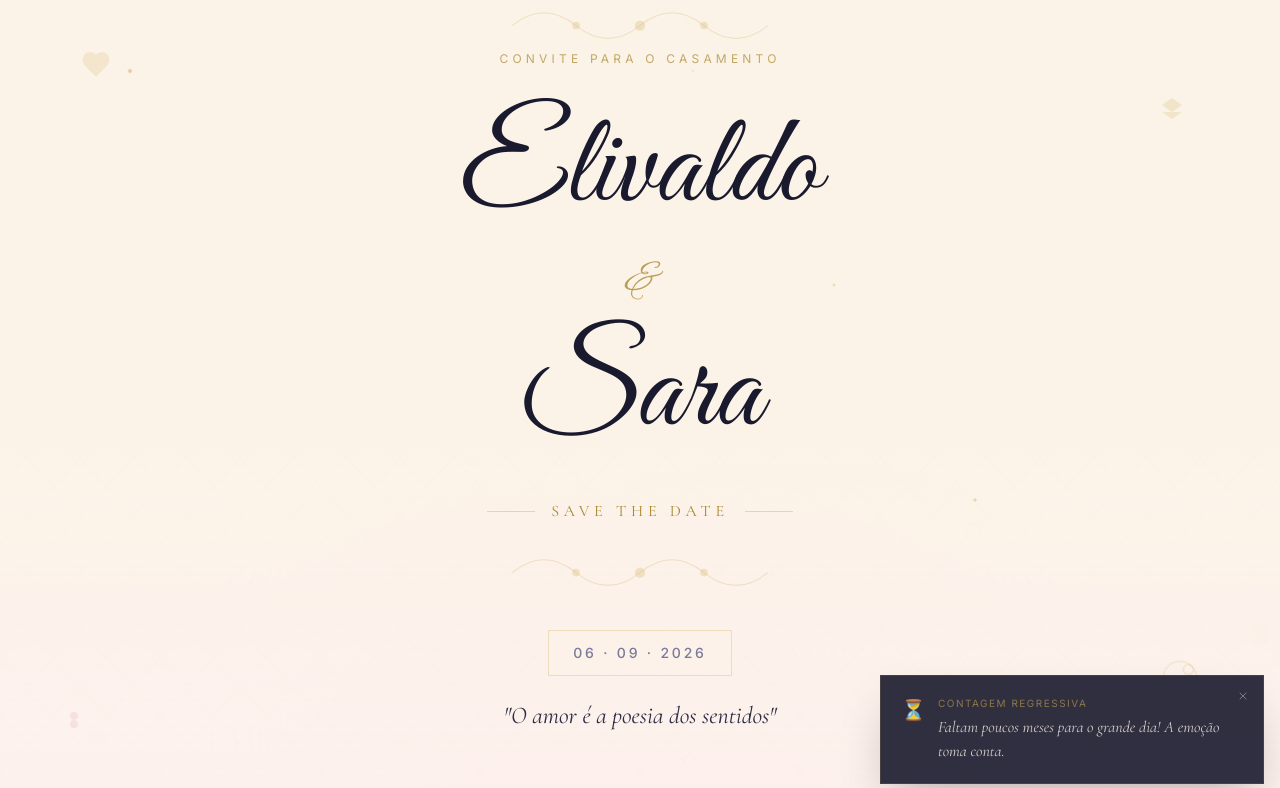
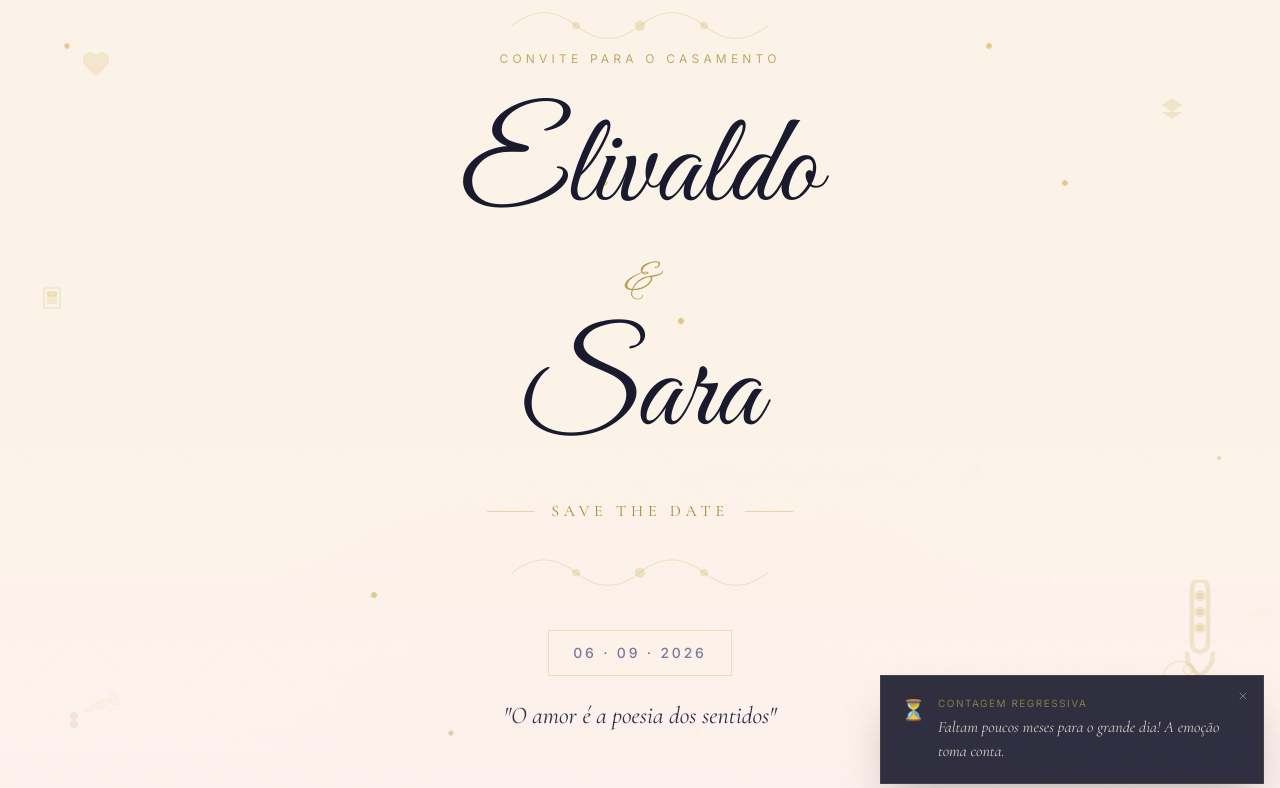
Before and after one commit to josephclan22-eng/-convite-casamento, a React (Vite) app: page / in a window 1280 px wide. Shown: the top 788 px of the page. Built offline with nearby package versions, Linux system fonts and the light colour scheme; no server answers; the HTML template or start-up script is replaced by a standard one; a web font is replaced by a local one.

Commit message:
Add clarinet & piano animated particles + intensify hero sparkles

```diff
--- a/src/components/FloatingParticles.tsx
+++ b/src/components/FloatingParticles.tsx
@@ -9,7 +9,7 @@ interface Particle {
   rotation: number
   rotationSpeed: number
   opacity: number
-  type: "heart" | "ring" | "petal" | "diamond"
+  type: "heart" | "ring" | "petal" | "diamond" | "clarinet" | "piano"
 }
 
 function drawHeart(ctx: CanvasRenderingContext2D, x: number, y: number, size: number, rotation: number) {
@@ -60,22 +60,110 @@ function drawDiamond(ctx: CanvasRenderingContext2D, x: number, y: number, size:
   ctx.restore()
 }
 
+function drawClarinet(ctx: CanvasRenderingContext2D, x: number, y: number, size: number, rotation: number) {
+  ctx.save()
+  ctx.translate(x, y)
+  ctx.rotate((rotation * Math.PI) / 180)
+  const s = size / 20
+  ctx.scale(s, s)
+  ctx.lineWidth = 1.5
+  ctx.strokeStyle = "rgba(201, 168, 76, 0.8)"
+  ctx.fillStyle = "rgba(201, 168, 76, 0.4)"
+
+  // Body
+  ctx.beginPath()
+  ctx.moveTo(-2, -10)
+  ctx.lineTo(2, -10)
+  ctx.lineTo(2, 10)
+  ctx.lineTo(-2, 10)
+  ctx.closePath()
+  ctx.fill()
+  ctx.stroke()
+
+  // Bell (flared end)
+  ctx.beginPath()
+  ctx.moveTo(-2, 10)
+  ctx.quadraticCurveTo(-6, 12, -7, 16)
+  ctx.lineTo(7, 16)
+  ctx.quadraticCurveTo(6, 12, 2, 10)
+  ctx.closePath()
+  ctx.fill()
+  ctx.stroke()
+
+  // Mouthpiece
+  ctx.beginPath()
+  ctx.moveTo(-0.5, -10)
+  ctx.lineTo(0.5, -10)
+  ctx.lineTo(1.5, -16)
+  ctx.lineTo(-1.5, -16)
+  ctx.closePath()
+  ctx.fill()
+  ctx.stroke()
+
+  // Keys (dots along body)
+  for (let i = -6; i <= 6; i += 4) {
+    ctx.beginPath()
+    ctx.arc(3, i, 0.8, 0, Math.PI * 2)
+    ctx.fillStyle = "rgba(201, 168, 76, 0.7)"
+    ctx.fill()
+    ctx.stroke()
+  }
+
+  ctx.restore()
+}
+
+function drawPiano(ctx: CanvasRenderingContext2D, x: number, y: number, size: number, rotation: number) {
+  ctx.save()
+  ctx.translate(x, y)
+  ctx.rotate((rotation * Math.PI) / 180)
+  const s = size / 24
+  ctx.scale(s, s)
+
+  // Piano body
+  ctx.fillStyle = "rgba(201, 168, 76, 0.35)"
+  ctx.strokeStyle = "rgba(201, 168, 76, 0.7)"
+  ctx.lineWidth = 1.2
+  ctx.beginPath()
+  ctx.roundRect(-12, -8, 24, 16, 2)
+  ctx.fill()
+  ctx.stroke()
+
+  // White keys
+  ctx.fillStyle = "rgba(248, 245, 240, 0.5)"
+  const keyW = 24 / 14
+  for (let k = 0; k < 14; k++) {
+    const kx = -12 + k * keyW
+    ctx.fillRect(kx, -6, keyW - 0.3, 10)
+    ctx.strokeRect(kx, -6, keyW - 0.3, 10)
+  }
+
+  // Black keys
+  ctx.fillStyle = "rgba(30, 30, 46, 0.5)"
+  const blackKeys = [0, 1, 3, 4, 5, 7, 8, 10, 11, 12]
+  for (const bk of blackKeys) {
+    const kx = -12 + (bk + 1) * keyW - keyW * 0.35
+    ctx.fillRect(kx, -6, keyW * 0.6, 6)
+  }
+
+  ctx.restore()
+}
+
 function initParticles(canvasW: number, canvasH: number, count: number): Particle[] {
-  const types: Particle["type"][] = ["heart", "ring", "petal", "diamond"]
+  const types: Particle["type"][] = ["heart", "ring", "petal", "diamond", "clarinet", "piano"]
   return Array.from({ length: count }, (_, i) => ({
     x: Math.random() * canvasW,
     y: Math.random() * canvasH,
-    size: 6 + Math.random() * 14,
-    speedX: (Math.random() - 0.5) * 0.25,
-    speedY: -0.15 - Math.random() * 0.5,
+    size: 6 + Math.random() * 16,
+    speedX: (Math.random() - 0.5) * 0.3,
+    speedY: -0.2 - Math.random() * 0.6,
     rotation: Math.random() * 360,
-    rotationSpeed: (Math.random() - 0.5) * 1.5,
-    opacity: 0.2 + Math.random() * 0.3,
-    type: types[i % 4],
+    rotationSpeed: (Math.random() - 0.5) * 2,
+    opacity: 0.25 + Math.random() * 0.35,
+    type: types[i % 6],
   }))
 }
 
-export default function FloatingParticles({ count = 16 }: { count?: number }) {
+export default function FloatingParticles({ count = 24 }: { count?: number }) {
   const canvasRef = useRef<HTMLCanvasElement>(null)
 
   useEffect(() => {
@@ -117,12 +205,16 @@ export default function FloatingParticles({ count = 16 }: { count?: number }) {
         ctx.lineWidth = 1.5
 
         if (p.type === "heart") {
-          ctx.fillStyle = "rgba(201, 168, 76, 0.4)"
+          ctx.fillStyle = "rgba(201, 168, 76, 0.45)"
           drawHeart(ctx, p.x, p.y, p.size, p.rotation)
         } else if (p.type === "ring") {
           drawRing(ctx, p.x, p.y, p.size, p.rotation)
         } else if (p.type === "diamond") {
           drawDiamond(ctx, p.x, p.y, p.size, p.rotation)
+        } else if (p.type === "clarinet") {
+          drawClarinet(ctx, p.x, p.y, p.size, p.rotation)
+        } else if (p.type === "piano") {
+          drawPiano(ctx, p.x, p.y, p.size, p.rotation)
         } else {
           ctx.fillStyle = "rgba(242, 213, 213, 0.55)"
           drawPetal(ctx, p.x, p.y, p.size, p.rotation)
--- a/src/components/Hero.tsx
+++ b/src/components/Hero.tsx
@@ -77,16 +77,38 @@ export default function Hero() {
         </svg>
       </div>
 
+      <div className="absolute top-1/3 left-6 sm:left-10 w-6 h-6 text-gold/25 animate-float-slow hidden sm:block" style={{ animationDelay: "1.5s" }}>
+        <svg viewBox="0 0 24 24" fill="none" stroke="currentColor" strokeWidth="1.2">
+          <rect x="4" y="2" width="16" height="20" rx="1" />
+          <line x1="8" y1="6" x2="8" y2="18" />
+          <line x1="10" y1="6" x2="10" y2="18" />
+          <line x1="12" y1="6" x2="12" y2="18" />
+          <line x1="14" y1="6" x2="14" y2="18" />
+          <line x1="16" y1="6" x2="16" y2="18" />
+          <rect x="8" y="6" width="8" height="4" fill="currentColor" fillOpacity="0.3" />
+        </svg>
+      </div>
+
+      <div className="absolute bottom-1/4 right-6 sm:right-16 w-8 h-16 text-gold/20 animate-float-slow hidden sm:block" style={{ animationDelay: "4s" }}>
+        <svg viewBox="0 0 8 24" fill="none" stroke="currentColor" strokeWidth="1.2">
+          <rect x="2" y="0" width="4" height="18" rx="2" />
+          <path d="M1 18 Q0 21 4 24 Q8 21 7 18" />
+          <circle cx="4" cy="4" r="0.8" fill="currentColor" />
+          <circle cx="4" cy="8" r="0.8" fill="currentColor" />
+          <circle cx="4" cy="12" r="0.8" fill="currentColor" />
+        </svg>
+      </div>
+
       <div className="absolute inset-0 pointer-events-none overflow-hidden">
-        {Array.from({ length: 8 }).map((_, i) => (
+        {Array.from({ length: 16 }).map((_, i) => (
           <div
             key={i}
-            className="absolute w-1 h-1 bg-gold/50 rounded-full animate-diamond"
+            className="absolute w-1.5 h-1.5 bg-gold/60 rounded-full animate-diamond"
             style={{
-              left: `${10 + i * 11}%`,
-              top: `${8 + (i % 4) * 25}%`,
-              animationDelay: `${i * 0.6}s`,
-              animationDuration: `${2 + (i % 2)}s`,
+              left: `${5 + i * 6}%`,
+              top: `${5 + (i % 6) * 16}%`,
+              animationDelay: `${i * 0.4}s`,
+              animationDuration: `${1.5 + (i % 2) * 1.5}s`,
             }}
           />
         ))}
```
